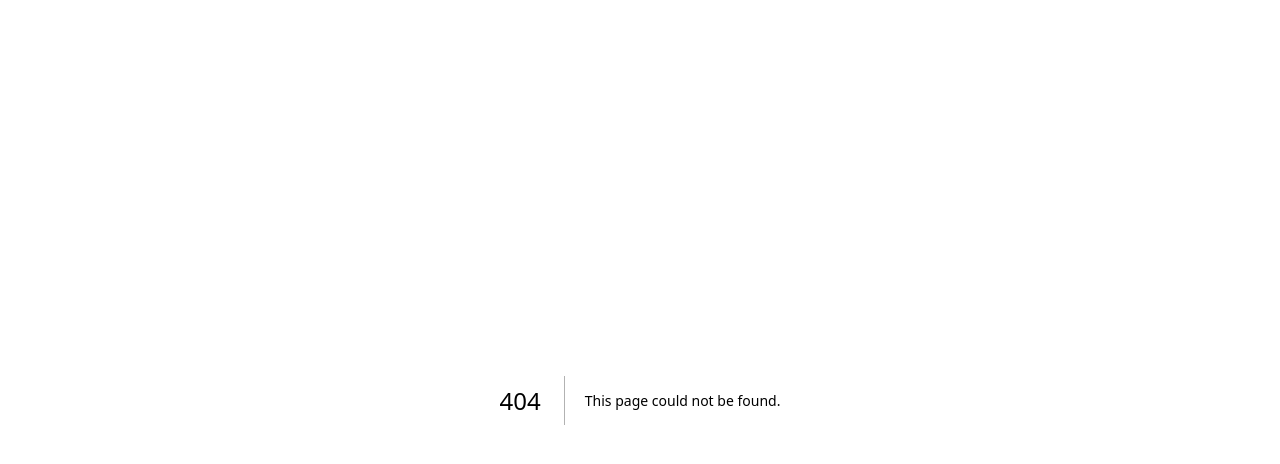
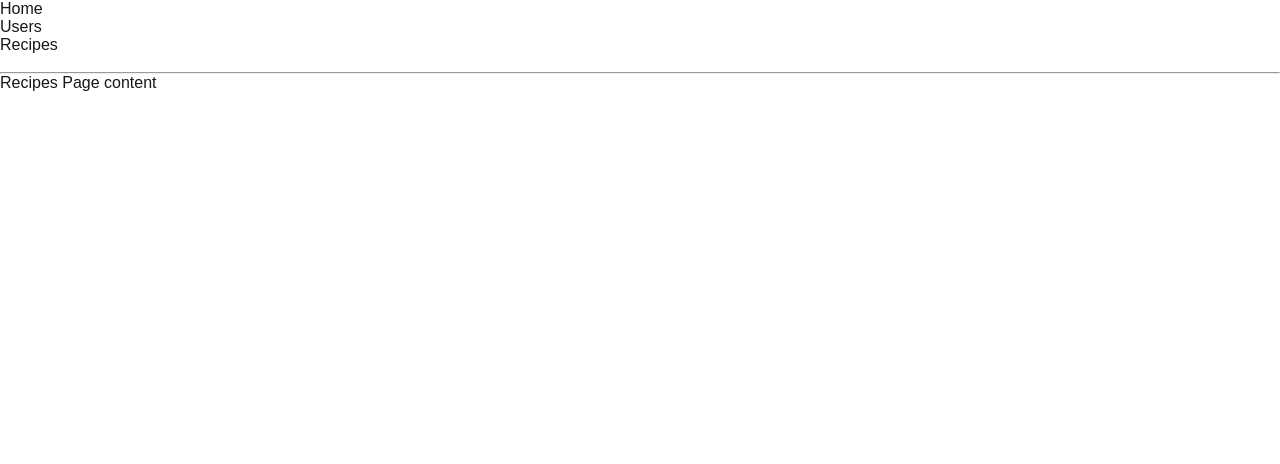
Before and after one commit to Andrii-77/nextjs-exam, a Next.js app: page /recipes in a window 1280 px wide. Before the commit this address had no page. Shown: the top 464 px of the page. Built offline with nearby package versions, Linux system fonts and the light colour scheme.

Commit message:
Commit and push nextjs-exam 1.

```diff
--- a/src/app/layout.tsx
+++ b/src/app/layout.tsx
@@ -1,6 +1,7 @@
 import type { Metadata } from "next";
 import { Geist, Geist_Mono } from "next/font/google";
 import "./globals.css";
+import {Menu} from "@/components/menu/Menu";
 
 const geistSans = Geist({
   variable: "--font-geist-sans",
@@ -25,6 +26,7 @@
   return (
     <html lang="en">
       <body className={`${geistSans.variable} ${geistMono.variable}`}>
+        <Menu/>
         {children}
       </body>
     </html>
--- /dev/null
+++ b/src/app/recipes/layout.tsx
@@ -0,0 +1,16 @@
+import React from 'react';
+import {Metadata} from "next";
+
+export const metadata: Metadata = {
+    title: 'RecipesLayout metadata'
+}
+type Props = { children: React.ReactNode }
+const RecipesLayout = ({children}: Props) => {
+    return (
+        <>
+            {children}
+        </>
+    );
+};
+
+export default RecipesLayout;
--- /dev/null
+++ b/src/app/recipes/page.tsx
@@ -0,0 +1,9 @@
+const RecipesPage = () => {
+    return (
+        <div>
+            Recipes Page content
+        </div>
+    );
+};
+
+export default RecipesPage;
--- /dev/null
+++ b/src/components/menu/Menu.tsx
@@ -0,0 +1,24 @@
+import Link from "next/link";
+
+export const Menu = () => {
+    return (
+        <>
+            <ul>
+                <li>
+                    <Link href={'/'}>Home</Link>
+                </li>
+                <li>
+                    <Link href={'/users'}>Users</Link>
+                </li>
+                <li>
+                    <Link href={'/recipes'}>Recipes</Link>
+                </li>
+                {/*<li>*/}
+                {/*    <Link href={'/'}>Search</Link>*/}
+                {/*</li>*/}
+            </ul>
+            <br/>
+            <hr/>
+        </>
+    );
+};
```
Also changed, not shown: src/app/recipes/[id]/layout.tsx (added, +16 -0 lines), src/app/recipes/[id]/page.tsx (added, +24 -0 lines), src/app/users/[id]/layout.tsx (added, +16 -0 lines), src/app/users/[id]/page.tsx (added, +24 -0 lines), src/app/users/layout.tsx (added, +16 -0 lines), src/app/users/page.tsx (added, +9 -0 lines).
